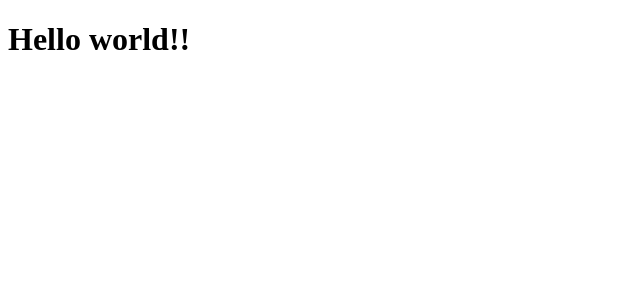
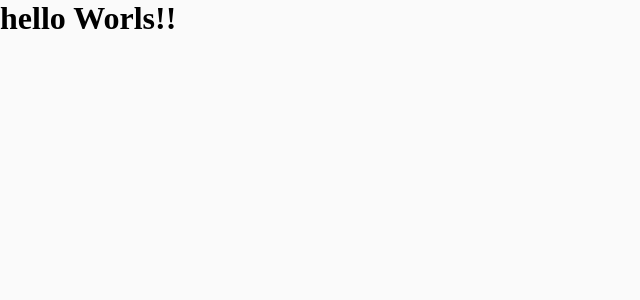
Before and after one commit to JoaoAlberto20/coffeDelivery, a React (Vite) app: page / in a window 1280 px wide. Shown: the top 300 px of the page, without its empty margins (0-640 px from the left). Built offline with nearby package versions, Linux system fonts and the light colour scheme.

Commit message:
Adicionando as configurações do styled-components e suas tipagens

```diff
--- a/index.html
+++ b/index.html
@@ -2,8 +2,14 @@
 <html lang="en">
   <head>
     <meta charset="UTF-8" />
+    <link rel="preconnect" href="https://fonts.googleapis.com" />
+
     <meta name="viewport" content="width=device-width, initial-scale=1.0" />
-    <title>Vite + React + TS</title>
+
+    <link rel="preconnect" href="https://fonts.gstatic.com" crossorigin />
+    <link href="https://fonts.googleapis.com/css2?family=Baloo+2:wght@700;800&family=Roboto:wght@400;700&display=swap" rel="stylesheet" />
+
+    <title>CoffeeDelivery</title>
   </head>
   <body>
     <div id="root"></div>
--- a/src/App.tsx
+++ b/src/App.tsx
@@ -1,5 +1,13 @@
+import { ThemeProvider } from 'styled-components'
+import { GlobalStyles } from './styles/GlobalStyles'
+import { defaultThemes } from './styles/Themes/default'
 function App() {
-  return <h1>Hello world!!</h1>
+  return (
+    <ThemeProvider theme={defaultThemes}>
+      <h1>hello Worls!!</h1>
+      <GlobalStyles />
+    </ThemeProvider>
+  )
 }
 
 export default App
--- /dev/null
+++ b/src/styles/GlobalStyles.ts
@@ -0,0 +1,13 @@
+import { createGlobalStyle } from 'styled-components'
+
+export const GlobalStyles = createGlobalStyle`
+  * {
+    padding: 0;
+    margin: 0;
+    box-sizing: border-box;
+  }
+
+  body {
+    background: ${(props) => props.theme['base-background']};
+  }
+`
--- /dev/null
+++ b/src/styles/Themes/default.ts
@@ -0,0 +1,21 @@
+export const defaultThemes = {
+  white: '#ffff',
+
+  'base-background': '#FAFAFA',
+  'base-card': '#F3F2F2',
+  'base-hover': '#D7D5D5',
+  'base-input': '#EDEDED',
+  'base-button': '#E6E5E5',
+  'base-label': '#8D8686',
+  'base-title': '#272221',
+  'base-subtitle': '#403937',
+  'base-text': '#574F4D',
+
+  'base-yellow': '#DBAC2C',
+  'yellow-dark': '#C47F17',
+  'yellow-light': '#F1E9C9',
+
+  'base-purple': '#8047F8',
+  'purple-dark': '#4B2995',
+  'purple-light': '#EBE5F9',
+}
--- a/vite.config.ts
+++ b/vite.config.ts
@@ -3,5 +3,8 @@
 
 // https://vitejs.dev/config/
 export default defineConfig({
-  plugins: [react()]
+  plugins: [react()],
+  server: {
+    port: 3000,
+  },
 })
```
Also changed, not shown: src/@Types/styled.d.ts (added, +8 -0 lines), 1 other file (tests, documents, lock files or other folders).
